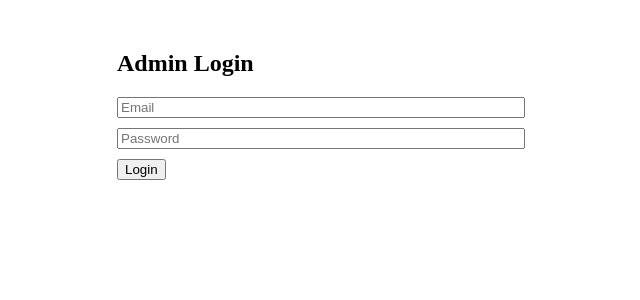
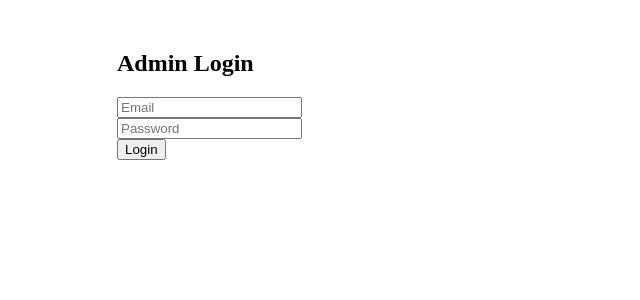
Before and after one commit to genio-ai/genio-os, a Next.js app: page /admin/login in a window 1280 px wide. Shown: the top 300 px of the page, without its empty margins (323-963 px from the left). Built offline with nearby package versions, Linux system fonts and the light colour scheme; no server answers.

Commit message:
Update page.js

```diff
--- a/app/admin/login/page.js
+++ b/app/admin/login/page.js
@@ -21,11 +21,9 @@ export default function AdminLoginPage() {
 
     if (error) {
       setError(error.message);
-      return;
+    } else {
+      router.push("/admin");
     }
-
-    // redirect to admin dashboard
-    router.push("/admin");
   };
 
   return (
@@ -38,16 +36,16 @@ export default function AdminLoginPage() {
           value={email}
           onChange={(e) => setEmail(e.target.value)}
           required
-          style={{ display: "block", marginBottom: "10px", width: "100%" }}
         />
+        <br />
         <input
           type="password"
           placeholder="Password"
           value={password}
           onChange={(e) => setPassword(e.target.value)}
           required
-          style={{ display: "block", marginBottom: "10px", width: "100%" }}
         />
+        <br />
         <button type="submit">Login</button>
       </form>
       {error && <p style={{ color: "red" }}>{error}</p>}
```
